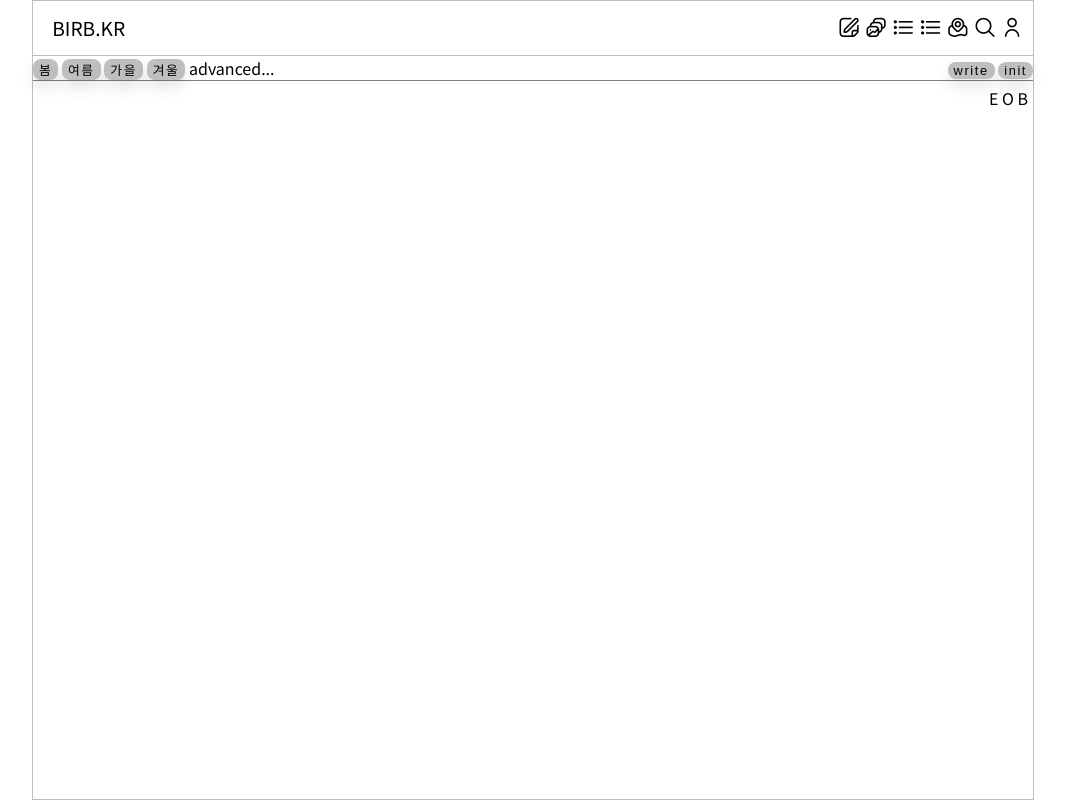
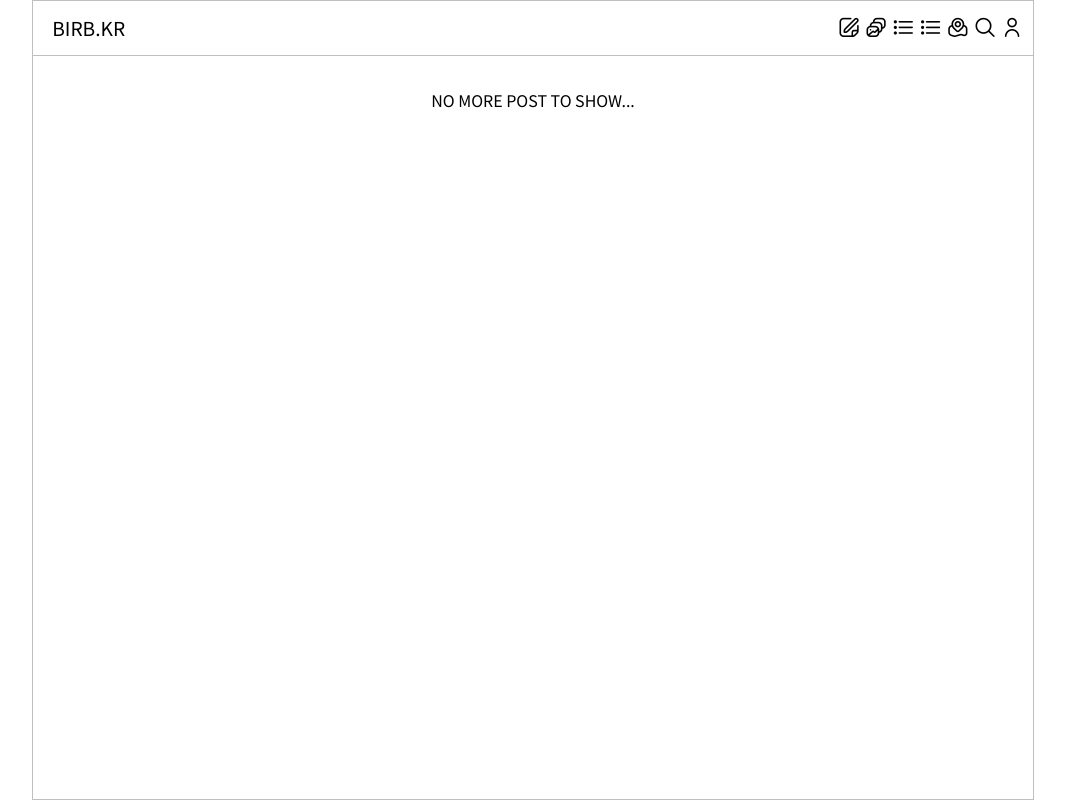
Before and after one commit to jazztronomers/birb_kr, a Flask app: page /board in a window 1280 px wide. Shown: the whole page, without its empty margins (107-1172 px from the left). Run offline with Flask 2, Linux system fonts and the light colour scheme; the visitor is signed in with stand-in values (Sample User, id 1); some libraries are stand-ins or nearby versions.

Commit message:
empty Board header

```diff
--- a/app/static/css/board.css
+++ b/app/static/css/board.css
@@ -8,11 +8,13 @@
 #board .board_page {
 
     display: flex;
-    flex-direction: row-reverse;
+    flex-direction: row;
+    justify-content: center;
+    margin-top: 2rem;
 }
 
 #board .board_header {
-    border-bottom: 1px solid grey;
+    /* border-bottom: 1px solid grey; */
     display: flex;
     flex-direction: row;
     justify-content: space-between;
--- a/app/templates/home.html
+++ b/app/templates/home.html
@@ -97,29 +97,16 @@
             <div id="gallery_items">
             </div>
             <div>
-                NO MORE ITEMS TO SHOW
+                NO MORE ITEMS TO SHOW...
             </div>
         </div>
         <div id="board" class='pane' style="display: none">
             <div class="board_header">
-                <div class="left">
-                    <button>봄</button>
-                    <button>여름</button>
-                    <button>가을</button>
-                    <button>겨울</button>
-                    <a>advanced...</a>
-                </div>
-                <div class="right">
-                    <button>write</button>
-                    <button onclick="initContents()">init</button>
-                </div>
             </div>
             <div id="board_contents" class="board_contents">
             </div>
             <div class="board_page">
-                <div class="pagination">
-                    <span><a>E O B</a></span>
-                </div>
+                NO MORE POST TO SHOW...
             </div>
         </div>
         <div id="post" class="pane" style="display:none"></div>
```
